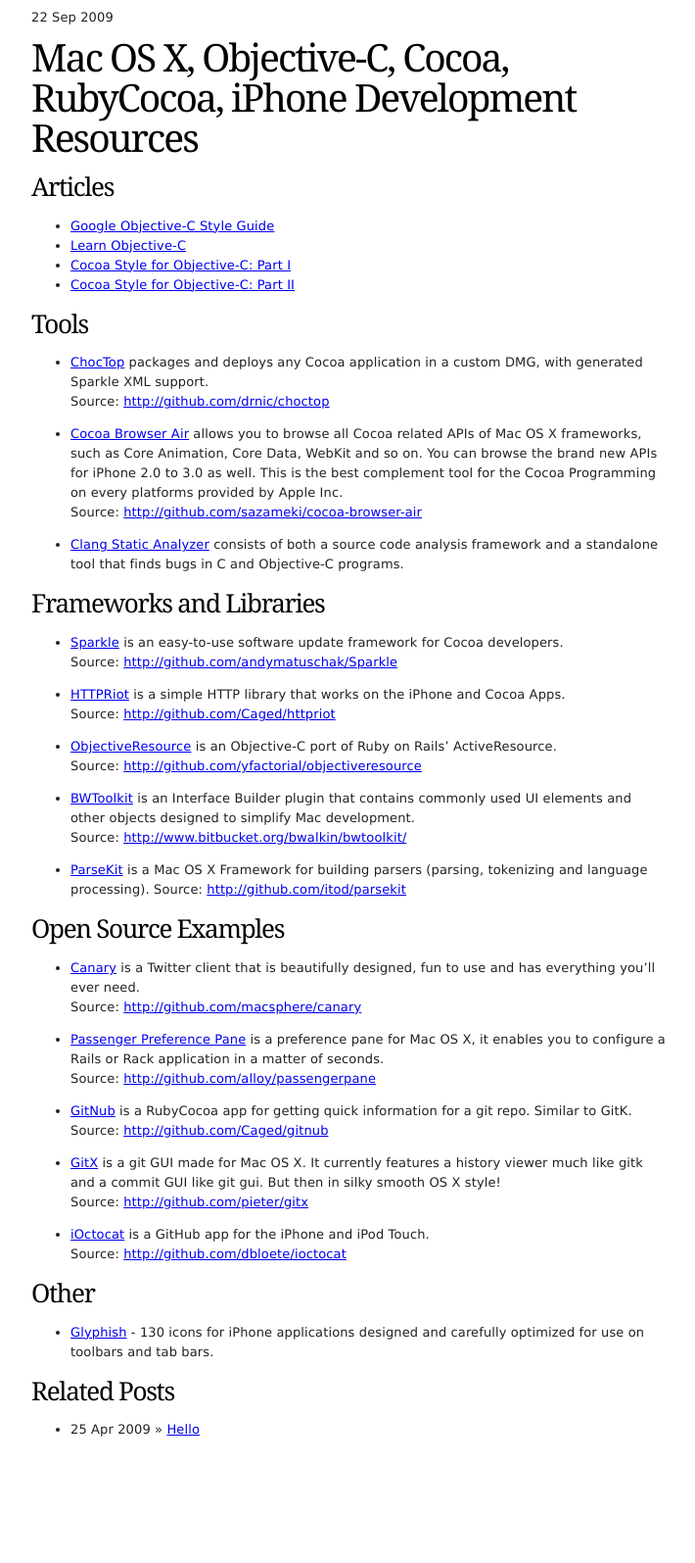
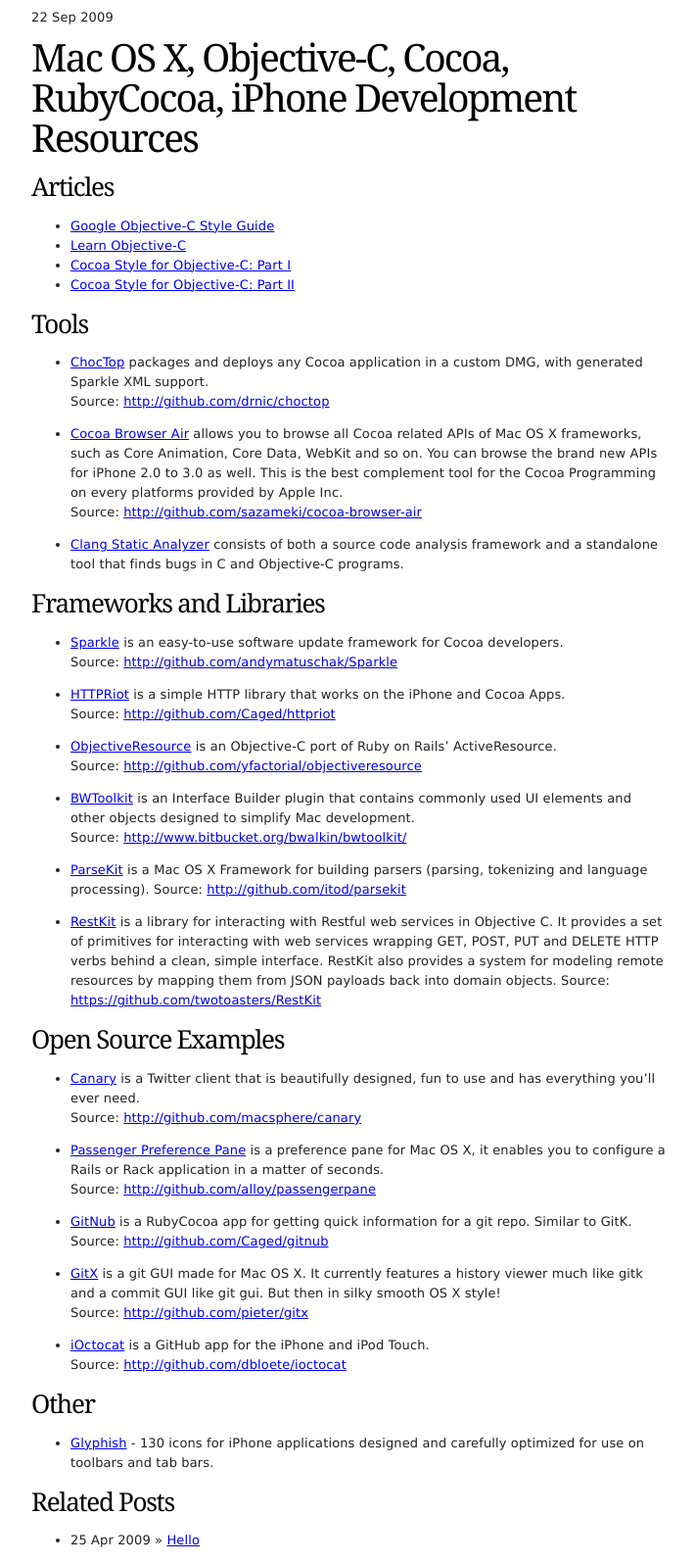
Before and after one commit to denis/denis.github.com, a Jekyll site: the page built from _posts/2009-09-22-mac-os-x-objective-c-cocoa-rubycocoa-iphone-development-resources.markdown, in a window 1280 px wide. Shown: the whole page at 98% size, without its empty margins (283-993 px from the left). Built offline with Jekyll 4.4.1, drawn with Linux system fonts in a browser that asks for light colours; comment, search, counter and statistics services are not loaded; before the commit the page ends 1482 px from its top, so only the background shows below that.

Commit message:
Added RestKit to Objective-C post.

```diff
--- a/_posts/2009-09-22-mac-os-x-objective-c-cocoa-rubycocoa-iphone-development-resources.markdown
+++ b/_posts/2009-09-22-mac-os-x-objective-c-cocoa-rubycocoa-iphone-development-resources.markdown
@@ -37,6 +37,9 @@
 * [ParseKit](http://parsekit.com/) is a Mac OS X Framework for building parsers (parsing, tokenizing and language processing).
 Source: [http://github.com/itod/parsekit](http://github.com/itod/parsekit)
 
+* [RestKit](http://twotoasters.com/index.php/2010/04/06/introducing-restkit/) is a library for interacting with Restful web services in Objective C. It provides a set of primitives for interacting with web services wrapping GET, POST, PUT and DELETE HTTP verbs behind a clean, simple interface. RestKit also provides a system for modeling remote resources by mapping them from JSON payloads back into domain objects.
+Source: [https://github.com/twotoasters/RestKit](https://github.com/twotoasters/RestKit)
+
 ## Open Source Examples
 
 * [Canary](http://www.canaryapp.com/) is a Twitter client that is beautifully designed, fun to use and has everything you'll ever need.
```
